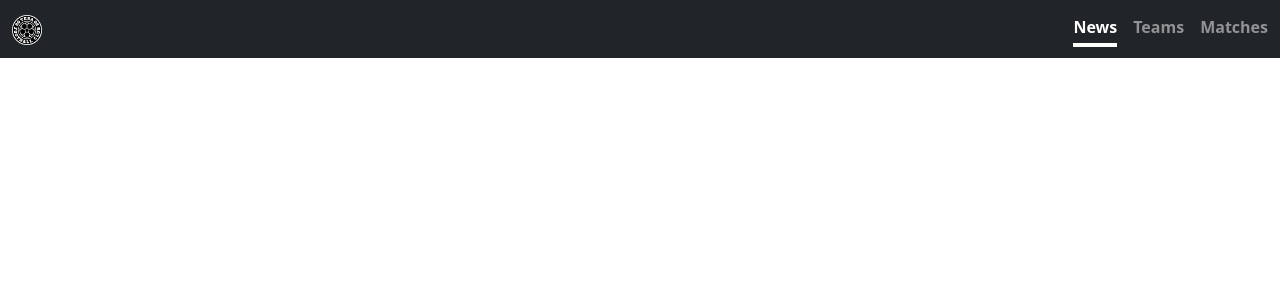
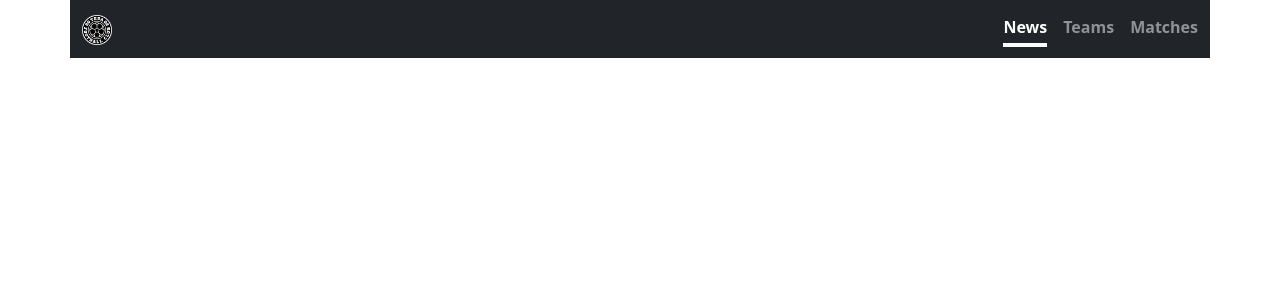
Before and after one commit to tesafc/tesafc.github.io, a Jekyll site: the page built from index.html, in a window 1280 px wide. Shown: the top 300 px of the page. Built offline with Jekyll 4.4.1, drawn with Linux system fonts in a browser that asks for light colours.

Commit message:
Update default.html

```diff
--- a/_layouts/default.html
+++ b/_layouts/default.html
@@ -21,7 +21,7 @@
     <link rel="stylesheet" href="{{ 'assets/stylesheet.css' | relative_url }}">
   </head>
   <body>
-    <div class="container-fluid text-bg-dark">
+    <div class="container text-bg-dark">
       <header class="navbar d-flex mx-auto">
         <a class="navbar-brand" href="{{ site.baseurl }}">
           <img src="{{ '/assets/img/logo-1_v2.png' | relative_url }}" width="30" height="30">
```
